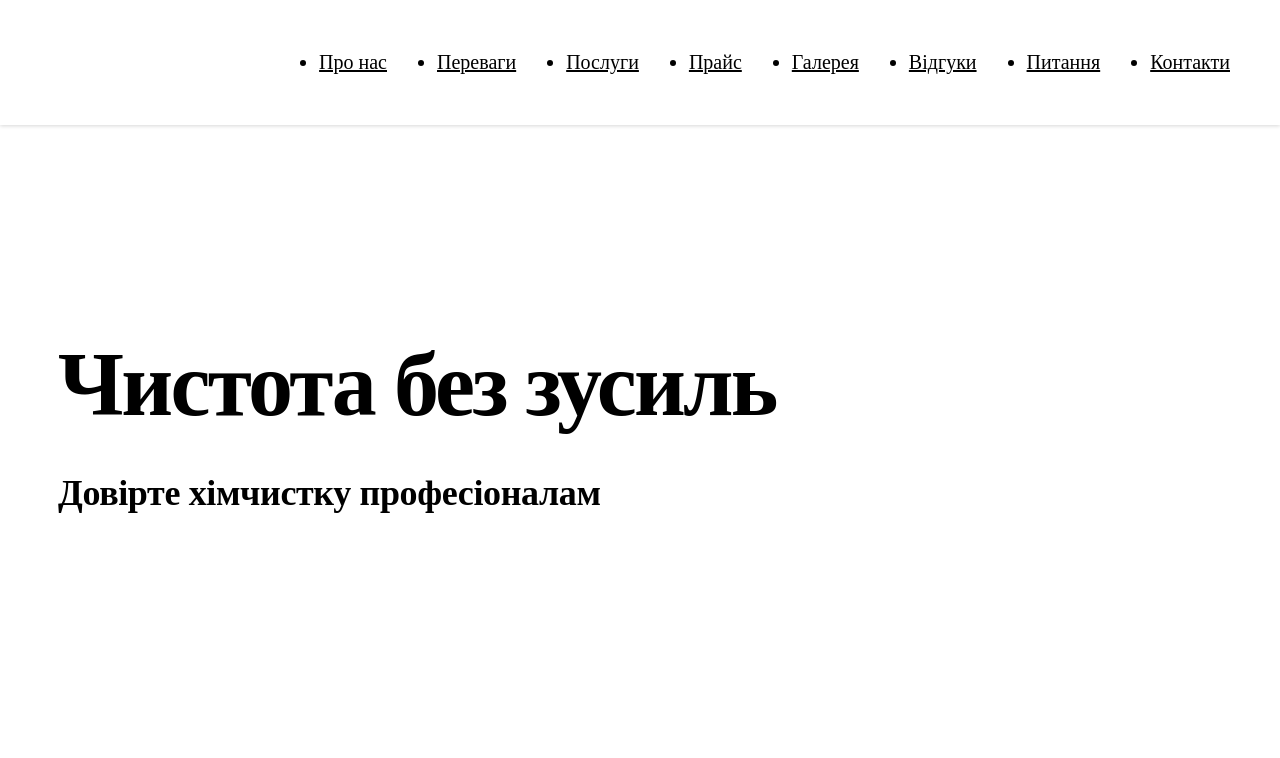
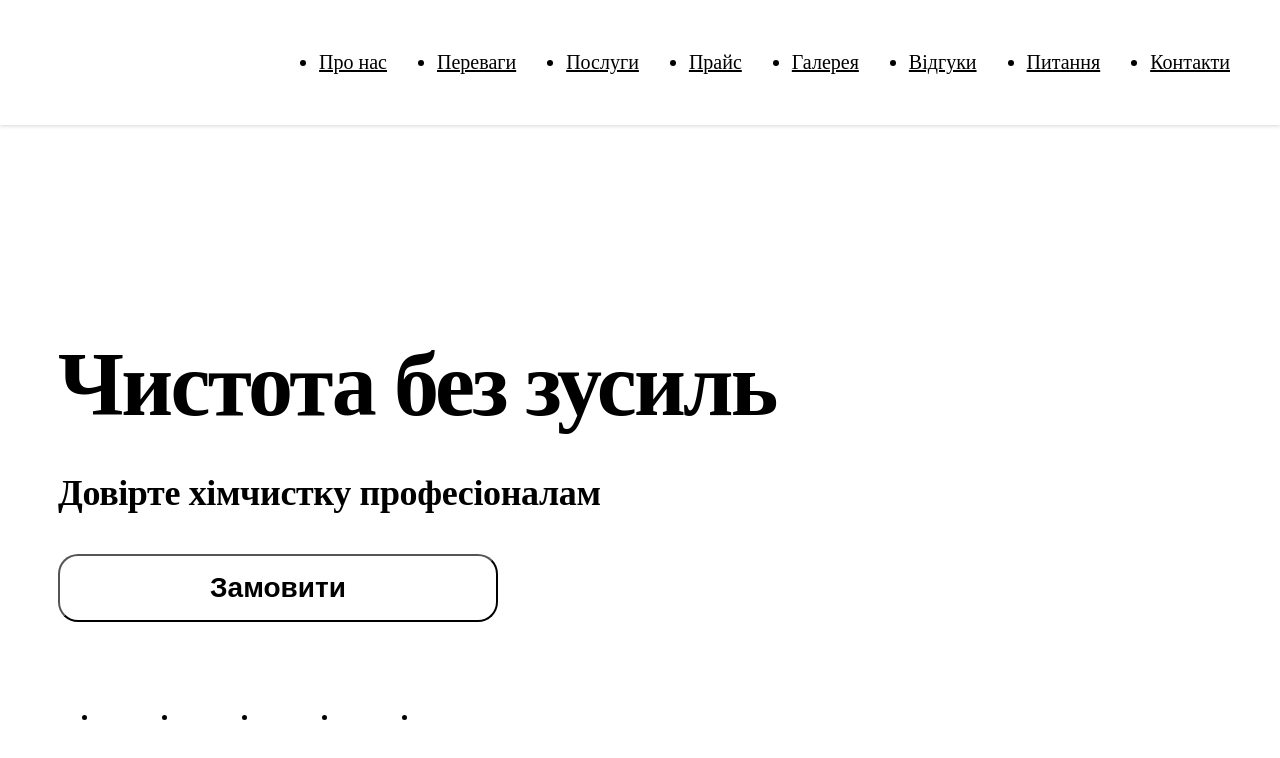
Before and after one commit to Igor-Konyaga/max-clean, a Next.js app: page /max-clean/ui/Home/ui/Home in a window 1280 px wide. Shown: the top 758 px of the page. Built offline with nearby package versions, Linux system fonts and the light colour scheme.

Commit message:
feat: add button and social links

```diff
--- a/src/app/globals.scss
+++ b/src/app/globals.scss
@@ -1,10 +1,12 @@
 :root {
 	--color-text-primary: #031728;
 	--color-text-secondary: #103756;
+	--color-text-white: #FCFEFF;
 
 	--hover: #046CC2;
 	--accent-main: #3092E3;
 	--accent-secondary: #44D324;
+	--disabled: #505A62;
 
 	--background-primary: #fafcfb;
 	--background-header: #f7f7f7;
@@ -23,6 +25,17 @@ a {
 	text-decoration: none;
 }
 
+button {
+	background: none;
+	border: none;
+	padding: 0;
+	margin: 0;
+	font: inherit;
+	color: inherit;
+	cursor: pointer;
+}
+
+
 ul,
 li {
 	list-style: none;
@@ -36,7 +49,7 @@ body {
 
 .mainWrapper {
 	font-family: var(--font-family-base);
-	line-height: 1.2;
+	line-height: 1.3;
 	color: var(--color-text-primary);
 	background-color: var(--background-primary);
 }
--- /dev/null
+++ b/src/shared/ui/Button/ui/Button.module.scss
@@ -0,0 +1,27 @@
+.button {
+	display: flex;
+	justify-content: center;
+	width: 100%;
+	max-width: 440px;
+	padding: 16px 50px;
+	border-radius: 20px;
+
+	background-color: var(--accent-main);
+	color: var(--color-text-white);
+
+	transition: background-color 0.3s ease;
+
+	font-size: 28px;
+	font-weight: 600;
+
+	&:hover,
+	&:focus {
+		background-color: var(--hover);
+		transition: background-color 0.3s ease;
+	}
+
+	&:disabled {
+		background-color: var(--disabled);
+		cursor: auto;
+	}
+}
--- /dev/null
+++ b/src/shared/ui/Button/ui/Button.tsx
@@ -0,0 +1,32 @@
+'use client';
+import { ButtonHTMLAttributes, FC, ReactNode } from 'react';
+import styles from './Button.module.scss';
+import clsx from 'clsx';
+
+type ButtonProps = {
+  children: ReactNode;
+  className?: string;
+  handleClick?: (e: React.MouseEvent<HTMLButtonElement>) => void;
+} & ButtonHTMLAttributes<HTMLButtonElement>;
+
+const Button: FC<ButtonProps> = ({
+  children,
+  className,
+  handleClick,
+  ...props
+}) => {
+  const onClick = (e: React.MouseEvent<HTMLButtonElement>) => {
+    handleClick?.(e);
+    e.currentTarget.blur();
+  };
+  return (
+    <button
+      onClick={onClick}
+      className={clsx(styles.button, className)}
+      {...props}
+    >
+      {children}
+    </button>
+  );
+};
+export { Button };
--- a/src/shared/ui/Icon/ui/Icon.module.scss
+++ b/src/shared/ui/Icon/ui/Icon.module.scss
@@ -1,7 +1,9 @@
 .icon {
-	.icon {
-		display: inline-block;
-		vertical-align: middle;
-		fill: currentColor;
+	color: var(--accent-main);
+	transition: color 0.3s ease;
+
+	&:hover {
+		color: var(--hover);
+		transition: color 0.3s ease;
 	}
 }
--- a/src/shared/ui/Icon/ui/Icon.tsx
+++ b/src/shared/ui/Icon/ui/Icon.tsx
@@ -12,8 +12,8 @@ type IconProps = {
 
 const Icon: FC<IconProps> = ({
   name,
-  width = 24,
-  height = 24,
+  width = 60,
+  height = 60,
   className,
   ...props
 }) => {
@@ -22,7 +22,6 @@ const Icon: FC<IconProps> = ({
       className={clsx(styles.icon, className)}
       width={width}
       height={height}
-      aria-hidden="true"
       {...props}
     >
       <use xlinkHref={`./icons/sprite.svg?v=1#${name}`} />
--- /dev/null
+++ b/src/shared/ui/ScrollToButton/ui/ScrollToButton.tsx
@@ -0,0 +1,31 @@
+'use client';
+import { FC, ReactNode } from 'react';
+import { ButtonHTMLAttributes } from 'react';
+import { Button } from '../../Button/ui/Button';
+import clsx from 'clsx';
+
+type ScrollToButtonProps = {
+  targetId: string;
+  children: ReactNode;
+  className?: string;
+} & ButtonHTMLAttributes<HTMLButtonElement>;
+
+const ScrollToButton: FC<ScrollToButtonProps> = ({
+  targetId,
+  children,
+  className,
+  ...props
+}) => {
+  const handleClick = () => {
+    const element = document.getElementById(targetId);
+    element?.scrollIntoView({ behavior: 'smooth' });
+  };
+
+  return (
+    <Button handleClick={handleClick} className={clsx(className)} {...props}>
+      {children}
+    </Button>
+  );
+};
+
+export { ScrollToButton };
--- /dev/null
+++ b/src/shared/ui/SocialLinks/SocialLinks.module.scss
@@ -0,0 +1,5 @@
+.list {
+	display: flex;
+	align-items: center;
+	column-gap: 20px;
+}
--- /dev/null
+++ b/src/shared/ui/SocialLinks/SocialLinks.tsx
@@ -0,0 +1,30 @@
+import Link from 'next/link';
+import { FC, JSX } from 'react';
+import styles from './SocialLinks.module.scss';
+import clsx from 'clsx';
+
+type SocialLink = {
+  href: string;
+  icon: JSX.Element;
+};
+
+type SocialLinksProps = {
+  links: SocialLink[];
+  className?: string;
+};
+
+const SocialLinks: FC<SocialLinksProps> = ({ links, className }) => {
+  return (
+    <ul className={clsx(styles.list, className)}>
+      {links.map(({ href, icon }) => (
+        <li key={href}>
+          <Link href={href} target="_blank" rel="noopener noreferrer">
+            {icon}
+          </Link>
+        </li>
+      ))}
+    </ul>
+  );
+};
+
+export { SocialLinks };
--- a/src/widgets/ui/Hero/ui/Hero.module.scss
+++ b/src/widgets/ui/Hero/ui/Hero.module.scss
@@ -13,9 +13,14 @@
 	}
 
 	.text {
+		margin-bottom: 40px;
 		font-size: 36px;
 		font-weight: 600;
 		letter-spacing: -0.01em;
 		color: var(--color-text-secondary);
 	}
+
+	.button {
+		margin-bottom: 40px;
+	}
 }
--- a/src/widgets/ui/Hero/ui/Hero.tsx
+++ b/src/widgets/ui/Hero/ui/Hero.tsx
@@ -3,6 +3,26 @@ import { FC } from 'react';
 import styles from './Hero.module.scss';
 import { Title } from '@/shared/ui/Title/ui/Title';
 import { Text } from '@/shared/ui/Text/ui/Text';
+import { ScrollToButton } from '@/shared/ui/ScrollToButton/ui/ScrollToButton';
+import { SocialLinks } from '@/shared/ui/SocialLinks/SocialLinks';
+import { Icon } from '@/shared/ui/Icon/ui/Icon';
+
+export const socialLinks = [
+  {
+    href: 'https://www.facebook.com',
+    icon: <Icon name="facebook" />,
+  },
+  { href: 'https://t.me', icon: <Icon name="telegram" /> },
+  {
+    href: 'https://www.instagram.com',
+    icon: <Icon name="instagram" />,
+  },
+  {
+    href: 'https://www.tiktok.com',
+    icon: <Icon name="tiktok" />,
+  },
+  { href: 'https://www.viber.com', icon: <Icon name="viber" /> },
+];
 
 const Hero: FC = () => {
   return (
@@ -12,6 +32,10 @@ const Hero: FC = () => {
           <span className={styles.accent}>Чистота</span> без зусиль
         </Title>
         <Text className={styles.text}>Довірте хімчистку професіоналам </Text>
+        <ScrollToButton className={styles.button} targetId="contacts">
+          Замовити
+        </ScrollToButton>
+        <SocialLinks links={socialLinks} />
       </Container>
     </section>
   );
```
Also changed, not shown: public/icons/sprite.svg.
